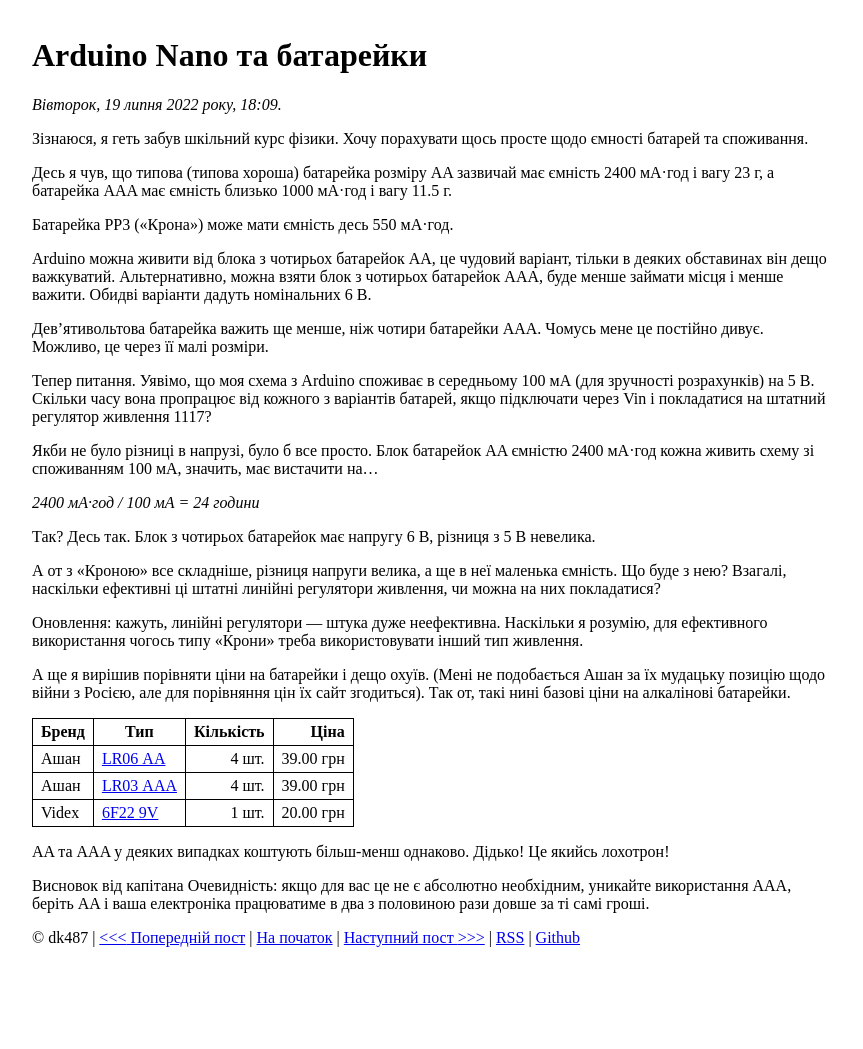
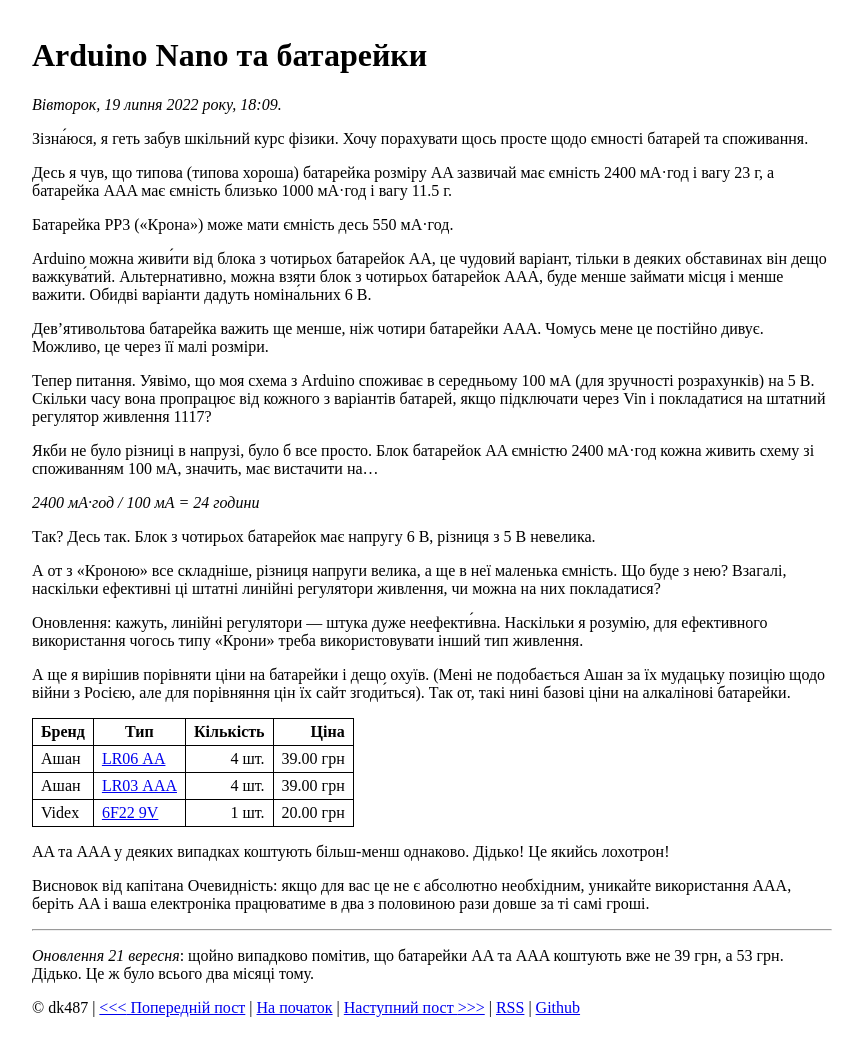
Before and after one commit to dk487/test.de.co.ua, a Jekyll site: the page built from _posts/2022/2022-07-19-nano-battery.md, in a window 1280 px wide. Shown: the whole page, without its empty margins (208-1071 px from the left). Built offline with Jekyll 4.4.1, drawn with Linux system fonts in a browser that asks for light colours; before the commit the page ends 979 px from its top, so only the background shows below that.

Commit message:
Post update

```diff
--- a/_posts/2022/2022-07-19-nano-battery.md
+++ b/_posts/2022/2022-07-19-nano-battery.md
@@ -3,13 +3,13 @@ title: Arduino Nano та батарейки
 date: 2022-07-19 21:09:09 +03:00
 ---
 
-Зізнаюся, я геть забув шкільний курс фізики. Хочу порахувати щось просте щодо ємності батарей та споживання.
+Зізна́юся, я геть забув шкільний курс фізики. Хочу порахувати щось просте щодо ємності батарей та споживання.
 
 Десь я чув, що типова (типова хороша) батарейка розміру AA зазвичай має ємність 2400 мА·год і вагу 23 г, а батарейка AAA має ємність близько 1000 мА·год і вагу 11.5 г.
 
 Батарейка PP3 («Крона») може мати ємність десь 550 мА·год.
 
-Arduino можна живити від блока з чотирьох батарейок AA, це чудовий варіант, тільки в деяких обставинах він дещо важкуватий. Альтернативно, можна взяти блок з чотирьох батарейок AAA, буде менше займати місця і менше важити. Обидві варіанти дадуть номінальних 6 В.
+Arduino можна живи́ти від блока з чотирьох батарейок AA, це чудовий варіант, тільки в деяких обставинах він дещо важкува́тий. Альтернативно, можна взяти блок з чотирьох батарейок AAA, буде менше займати місця і менше важити. Обидві варіанти дадуть номіна́льних 6 В.
 
 Дев'ятивольтова батарейка важить ще менше, ніж чотири батарейки AAA. Чомусь мене це постійно дивує. Можливо, це через її малі розміри.
 
@@ -23,9 +23,9 @@ _2400 мА·год / 100 мА = 24 години_
 
 А от з «Кроною» все складніше, різниця напруги велика, а ще в неї маленька ємність. Що буде з нею? Взагалі, наскільки ефективні ці штатні линійні регулятори живлення, чи можна на них покладатися?
 
-Оновлення: кажуть, линійні регулятори — штука дуже неефективна. Наскільки я розумію, для ефективного використання чогось типу «Крони» треба використовувати інший тип живлення.
+Оновлення: кажуть, линійні регулятори — штука дуже неефекти́вна. Наскільки я розумію, для ефективного використання чогось типу «Крони» треба використовувати інший тип живлення.
 
-А ще я вирішив порівняти ціни на батарейки і дещо охуїв. (Мені не подобається Ашан за їх мудацьку позицію щодо війни з Росією, але для порівняння цін їх сайт згодиться). Так от, такі нині базові ціни на алкалінові батарейки.
+А ще я вирішив порівняти ціни на батарейки і дещо охуїв. (Мені не подобається Ашан за їх мудацьку позицію щодо війни з Росією, але для порівняння цін їх сайт згоди́ться). Так от, такі нині базові ціни на алкалінові батарейки.
 
 Бренд | Тип           | Кількість | Ціна
 ------|---------------|----------:|---------:
@@ -37,6 +37,10 @@ AA та AAA у деяких випадках коштують більш-мен
 
 Висновок від капітана Очевидність: якщо для вас це не є абсолютно необхідним, уникайте використання AAA, беріть AA і ваша електроніка працюватиме в два з половиною рази довше за ті самі гроші.
 
+---
+
+_Оновлення 21 вересня_: щойно випадково помітив, що батарейки AA та AAA коштують вже не 39 грн, а 53 грн. Дідько. Це ж було всього два місяці тому.
+
 [1]: https://auchan.zakaz.ua/uk/products/03245675419826/batareika-ashan/
 [2]: https://auchan.zakaz.ua/uk/products/03245675419819/batareika-ashan/
 [3]: https://auchan.zakaz.ua/uk/products/04820118291079/batareika-vaideks/
```
